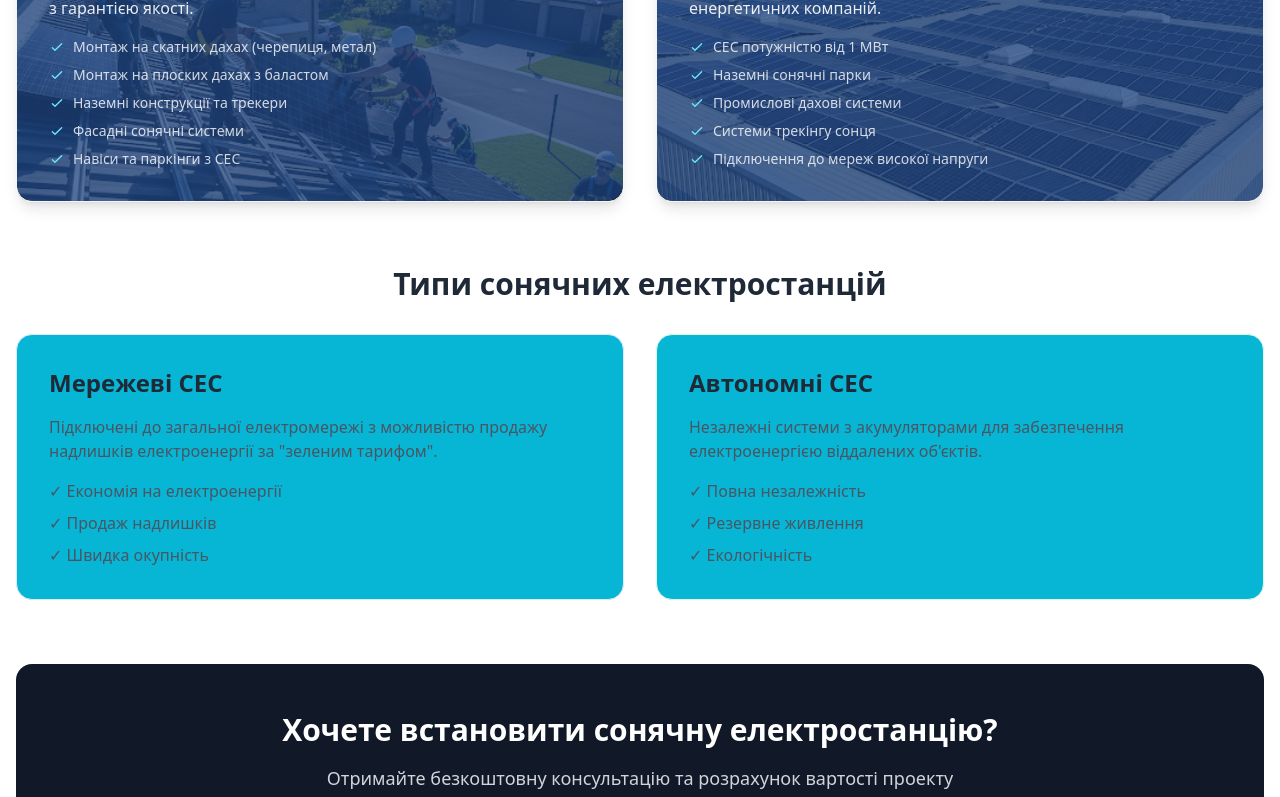
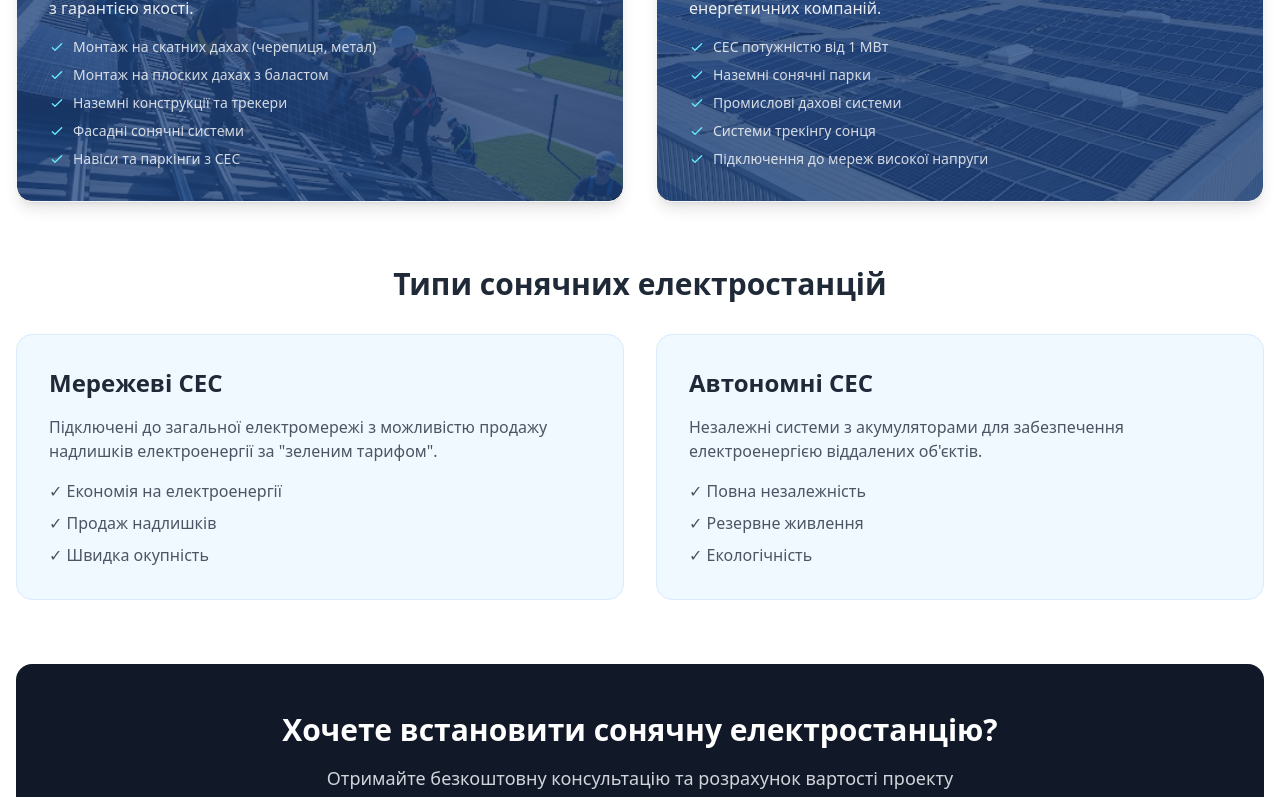
Before and after one commit to Natali993/texnic, a Next.js app: page /sonychni-elektrostancii in a window 1280 px wide. Shown: the part 500-1297 px from the top of the page. Built offline with nearby package versions, Linux system fonts and the light colour scheme.

Commit message:
fix colors

```diff
--- a/src/app/sonychni-elektrostancii/page.tsx
+++ b/src/app/sonychni-elektrostancii/page.tsx
@@ -66,7 +66,7 @@ export default function SonychniElektrostancii() {
         <div className="mb-16">
           <h2 className="text-3xl font-bold text-gray-800 mb-8 text-center">Типи сонячних електростанцій</h2>
           <div className="grid grid-cols-1 md:grid-cols-2 gap-8">
-            <div className="bg-gradient-to-br from-blue-50 to-cyan-50 rounded-2xl p-8 border border-blue-100">
+            <div className="bg-[#f0f9ff] rounded-2xl p-8 border border-blue-100">
               <h3 className="text-2xl font-bold text-gray-800 mb-4">Мережеві СЕС</h3>
               <p className="text-gray-600 mb-4">
                 Підключені до загальної електромережі з можливістю продажу надлишків електроенергії за "зеленим тарифом".
@@ -78,7 +78,7 @@ export default function SonychniElektrostancii() {
               </ul>
             </div>
 
-            <div className="bg-gradient-to-br from-green-50 to-teal-50 rounded-2xl p-8 border border-green-100">
+            <div className="bg-[#f0f9ff] rounded-2xl p-8 border border-blue-100">
               <h3 className="text-2xl font-bold text-gray-800 mb-4">Автономні СЕС</h3>
               <p className="text-gray-600 mb-4">
                 Незалежні системи з акумуляторами для забезпечення електроенергією віддалених об'єктів.
```
